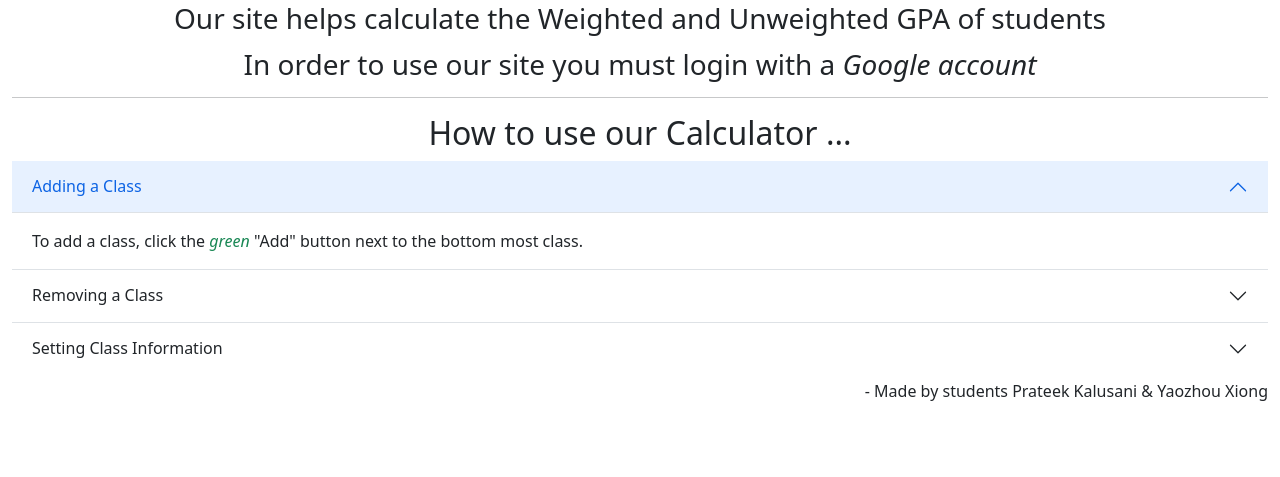
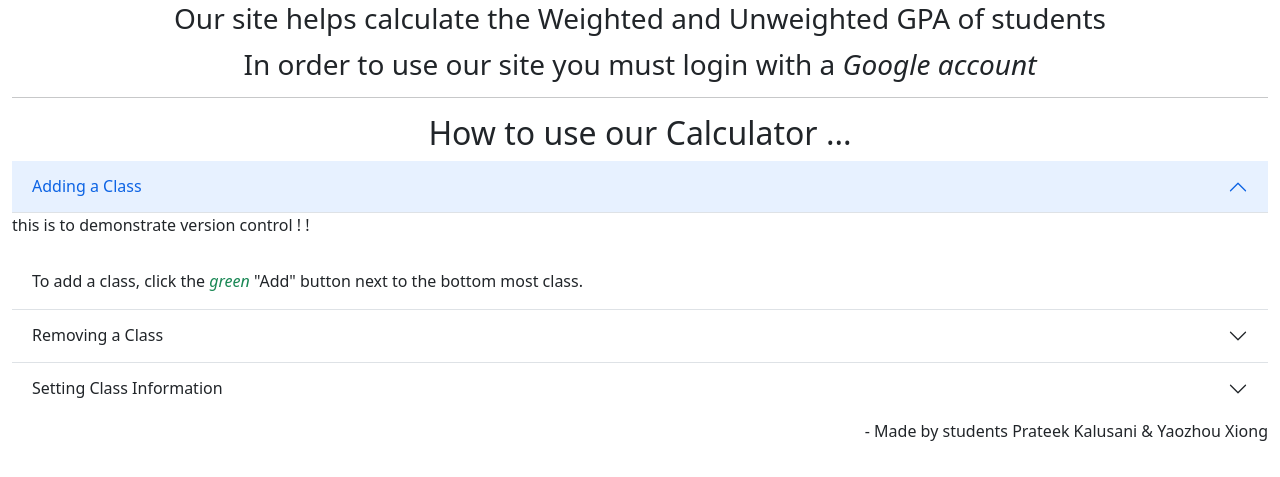
Before and after one commit to yaoyao082008/FBLA-main-main, a Flask app: page / in a window 1280 px wide, after a click on "Adding a Class". Shown: the part 187-664 px from the top of the page. Run offline with Flask 3, Linux system fonts and the light colour scheme; some libraries are stand-ins or nearby versions.

Commit message:
Update index.html

```diff
--- a/templates/index.html
+++ b/templates/index.html
@@ -23,6 +23,7 @@
             </button>
           </h2>
           <div id="flush-collapseOne" class="accordion-collapse collapse" aria-labelledby="flush-headingOne" data-bs-parent="#accordionFlushExample">
+            <p>this is to demonstrate version control ! !</p>
             <div class="accordion-body">To add a class, click the <em class="text-success">green</em> "Add" button next to the bottom most class. </div>
           </div>
         </div>
```
